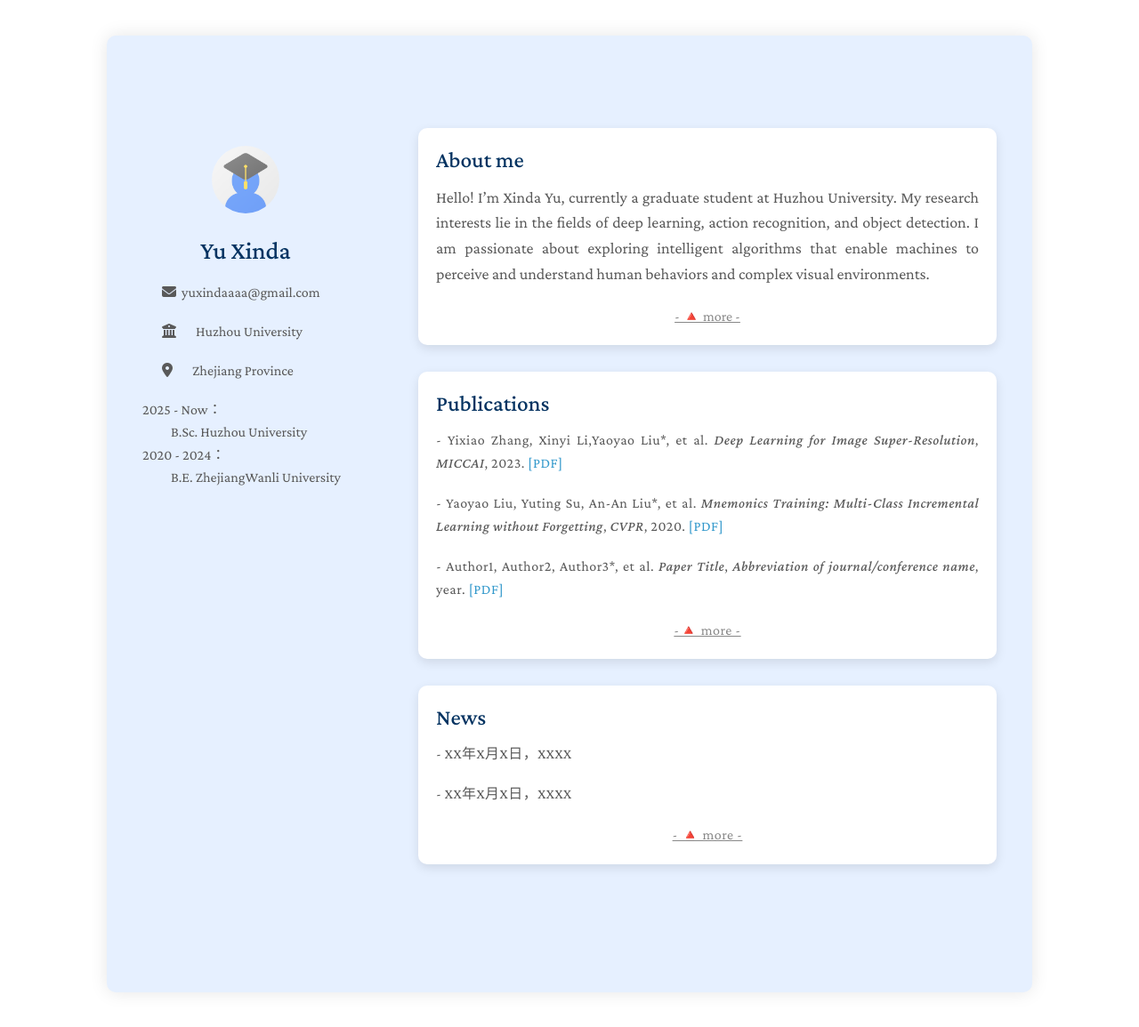
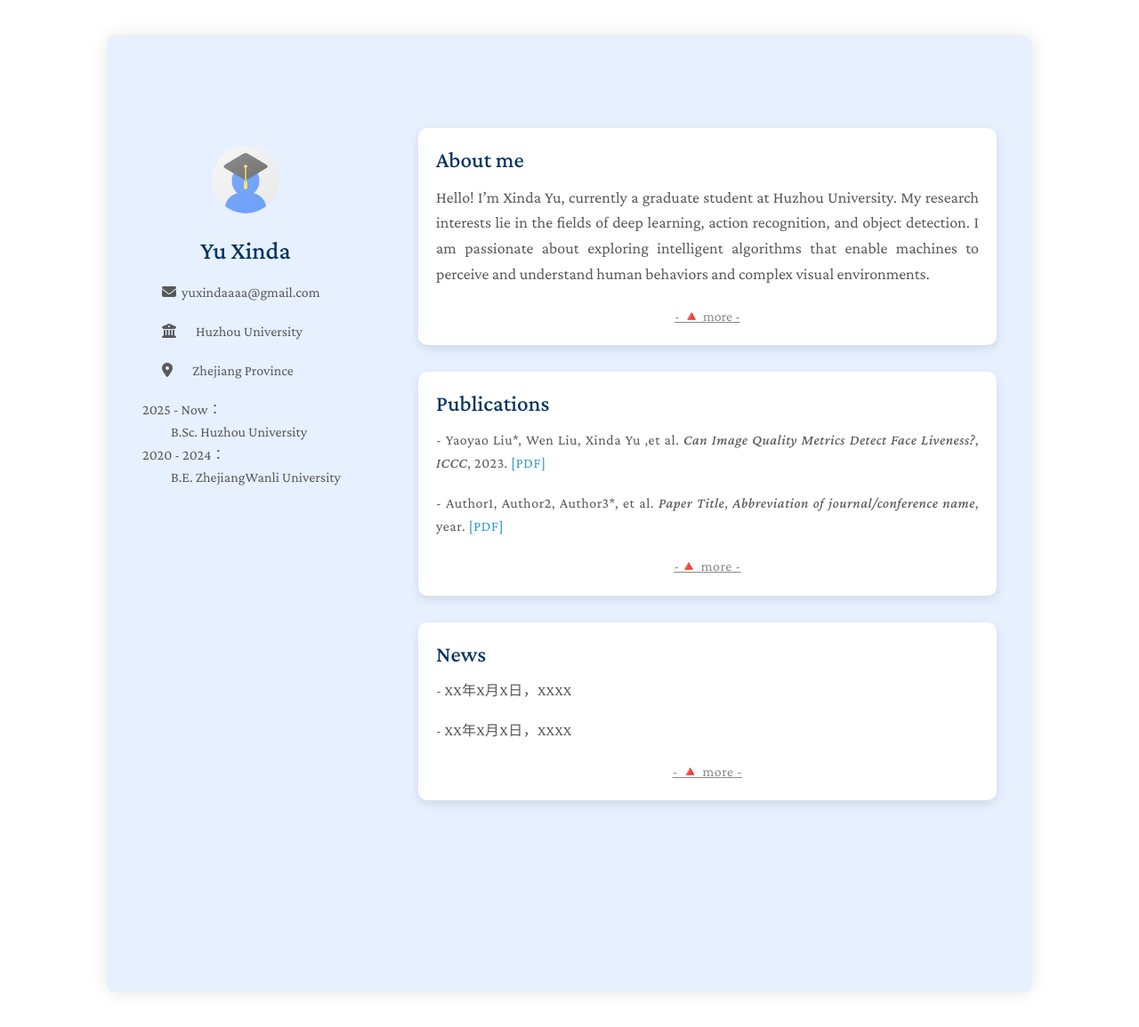
Before and after one commit to Yu-Xinda/Yu.github.io, a Jekyll site: the page built from index.md, in a window 1280 px wide and 1156 px high. Shown: the whole window at 89% size. Built offline with Jekyll 4.4.1, drawn with Linux system fonts in a browser that asks for light colours; a style sheet for code colours, icons or effects is not loaded.

Commit message:
Update publications.md

```diff
--- a/_includes/publications.md
+++ b/_includes/publications.md
@@ -4,13 +4,8 @@
 <br>
 <div style="font-size: 16px; line-height: 1.6; letter-spacing: 0.5px; text-align: justify;">
   <p>
-    - Yixiao Zhang, Xinyi Li,Yaoyao Liu*, et al.
-    <em>Deep Learning for Image Super-Resolution</em>, <em>MICCAI</em>, 2023.
-    <a href="./assets/files/curriculum_vitae.pdf" target="_blank">[PDF]</a>
-  </p>
-  <p>
-    - Yaoyao Liu, Yuting Su, An-An Liu*, et al.
-    <em>Mnemonics Training: Multi-Class Incremental Learning without Forgetting</em>, <em>CVPR</em>, 2020.
+    - Yaoyao Liu*, Wen Liu, Xinda Yu ,et al.
+    <em>Can Image Quality Metrics Detect Face Liveness?</em>, <em>ICCC</em>, 2023.
     <a href="./assets/files/curriculum_vitae.pdf" target="_blank">[PDF]</a>
   </p>
   <p>
```
